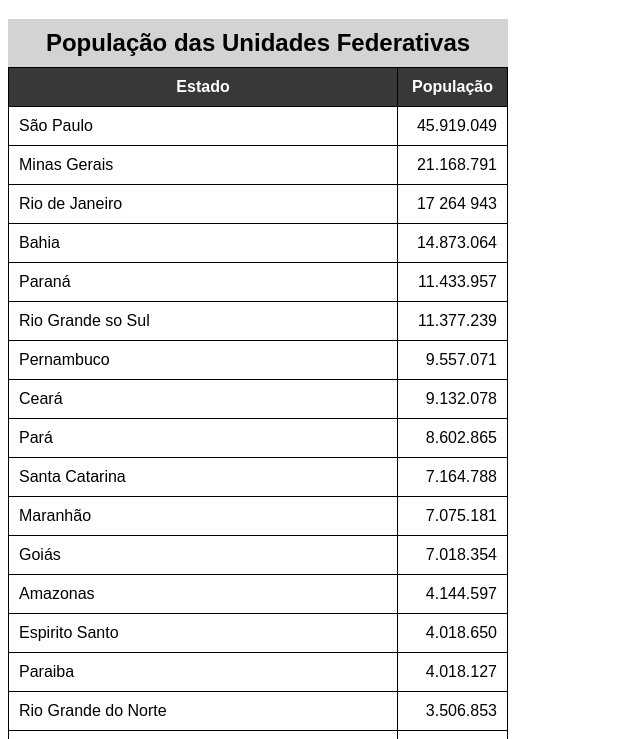
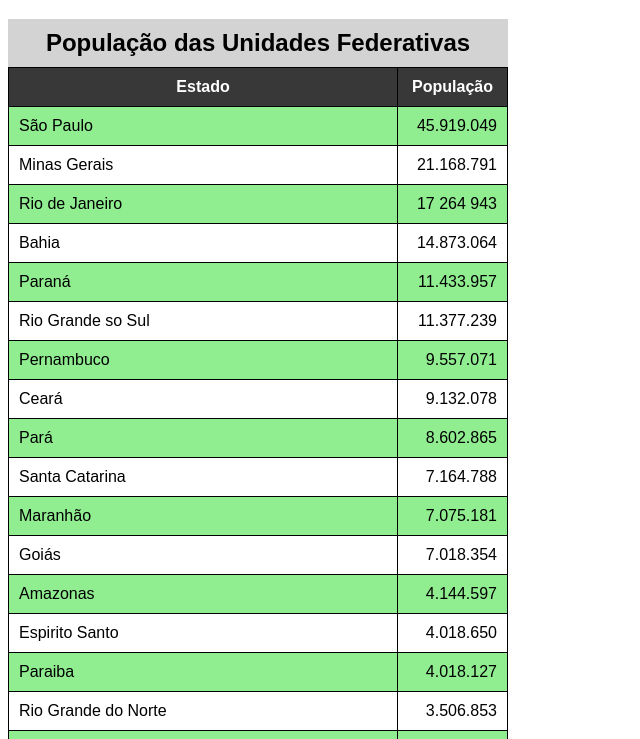
Before and after one commit to tinoco1994/HTML-CSS, a plain HTML site: page exx023/tabela002.html in a window 1280 px wide. Shown: the part 61-800 px from the top of the page, without its empty margins (0-640 px from the left). Drawn offline with Linux system fonts and the light colour scheme.

Commit message:
efeito zebrado

```diff
--- a/exx023/tabela002.html
+++ b/exx023/tabela002.html
@@ -30,6 +30,7 @@ font-weight: bold;
 padding: 10px;
 background-color: lightgray;
 }
+tbody > tr:nth-child(odd){background-color: lightgreen;}
 
     </style>
 </head>
```
